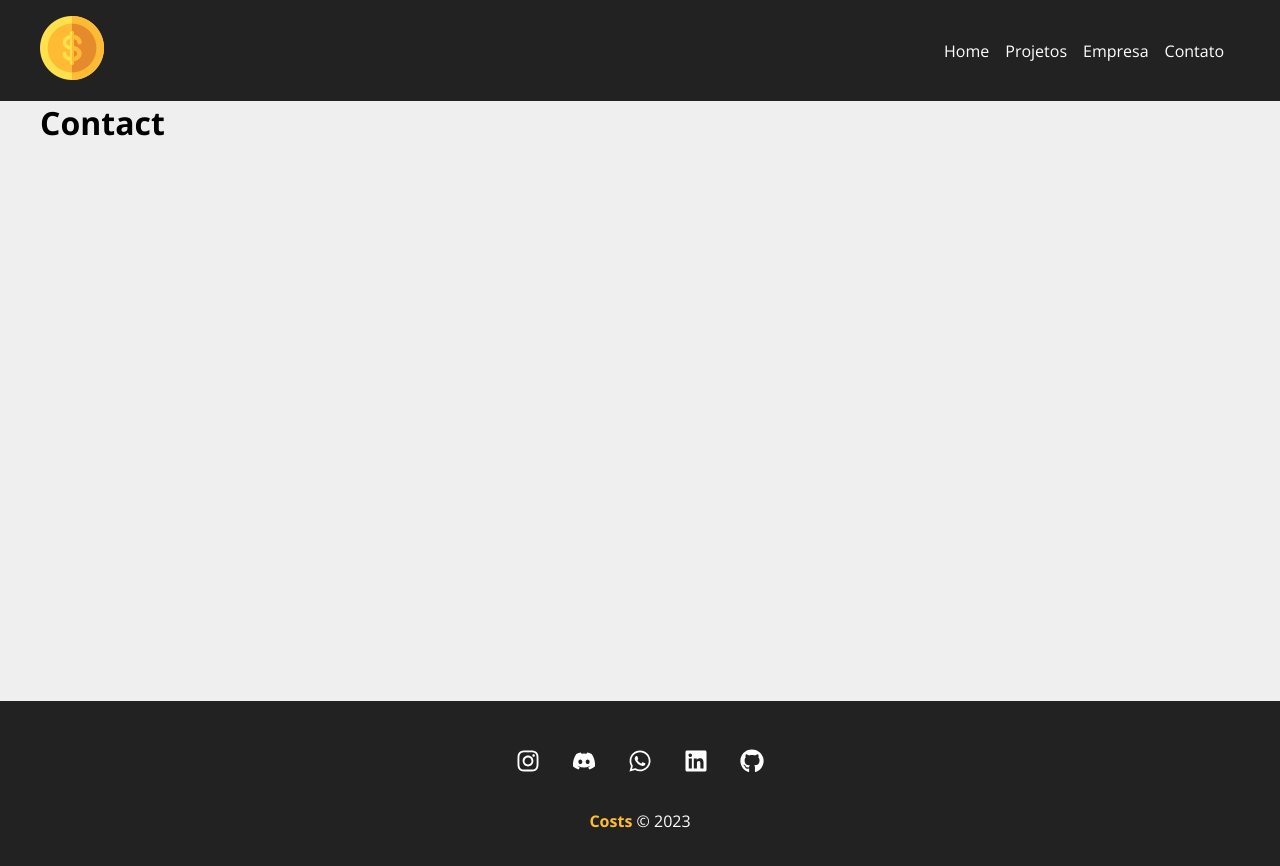
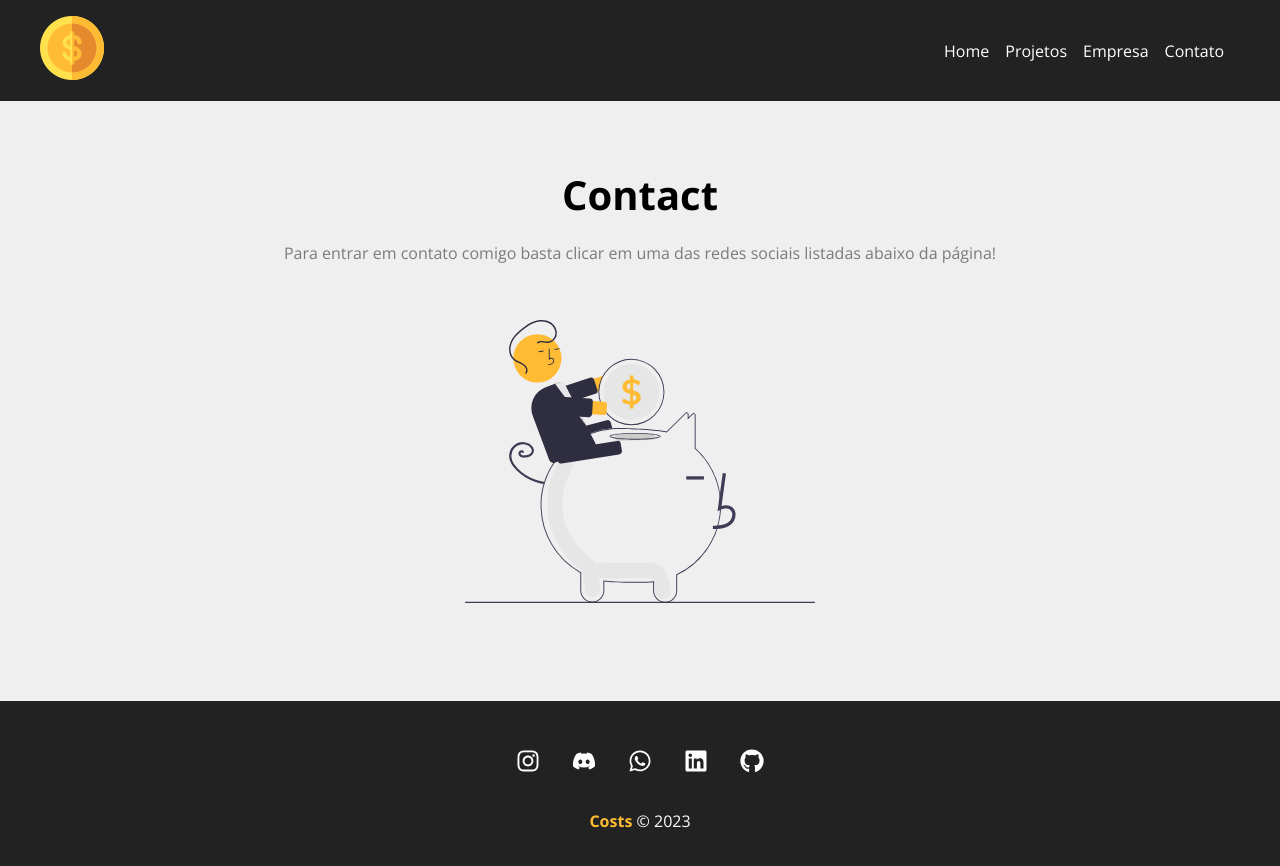
Before and after one commit to DavibernardesA/Costs, a React (Create React App) app: page /contact in a window 1280 px wide. Shown: the top 866 px of the page. Built offline with nearby package versions, Linux system fonts and the light colour scheme; the HTML template or start-up script is replaced by a standard one.

Commit message:
projeto finalizado

```diff
--- a/src/components/pages/Company.js
+++ b/src/components/pages/Company.js
@@ -10,7 +10,7 @@ function Company() {
         Esse projeto foi desenvolvido com o intuito de aplicar meus conhecimentos de React através do curso de React com o professor Matheus Battisti, para mais informações do curso clique na imagem abaixo:
       </p>
       <a href="https://www.youtube.com/watch?v=FXqX7oof0I4&list=PLnDvRpP8BneyVA0SZ2okm-QBojomniQVO&index=1&ab_channel=MatheusBattisti-HoradeCodar" target="_blank" rel="noopener noreferrer">
-        <img src={photo} alt="Descrição da imagem" />
+        <img src={photo} alt="imagem" />
       </a>
       <p>by: <a href='https://wa.me/5561991801610' target="_blank" rel="noopener noreferrer">Davi</a></p>
     </div>
--- a/src/components/pages/Contact.js
+++ b/src/components/pages/Contact.js
@@ -1,5 +1,17 @@
+import styles from './Home.module.css'
+import photo from '../../img/savings.svg'
+
 function contact() {
-  return <h1>Contact</h1>
+  return (
+    <div className={styles.home_container}>
+      <h1>Contact</h1>
+      <p>
+        Para entrar em contato comigo basta clicar em uma das redes sociais listadas abaixo da página!
+      </p>
+      <img src={photo} alt="Descrição da imagem" />
+
+    </div>
+  );
 }
 
 export default contact
```
